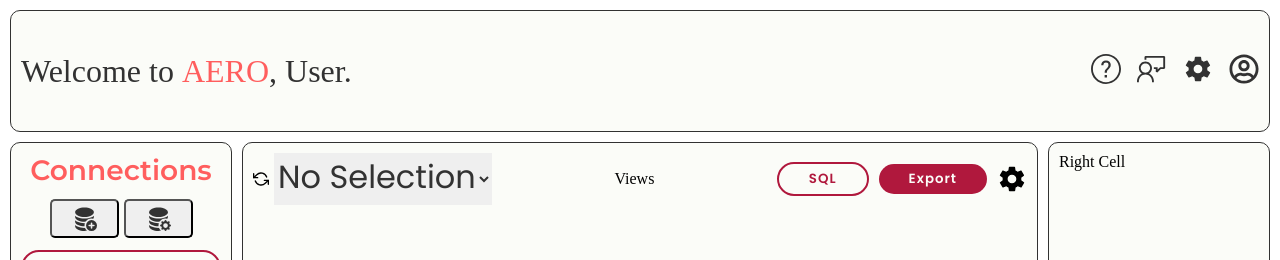
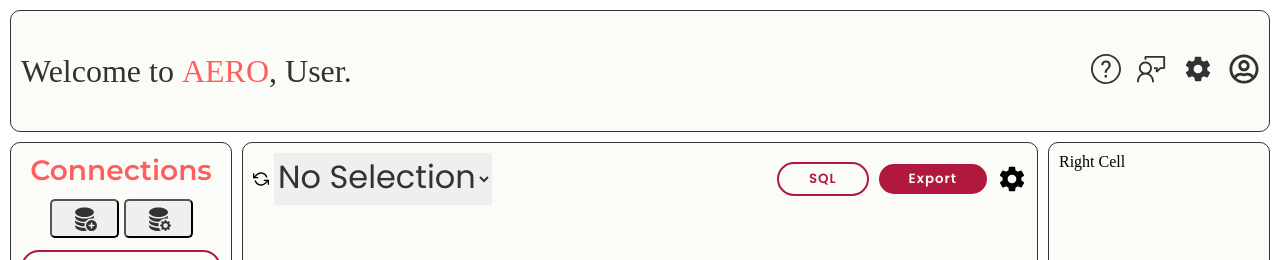
Before and after one commit to aayushkap/SaaS-DBMS-FE-APP, a Next.js app: page /DBMS in a window 1280 px wide. Shown: the top 260 px of the page. Built offline with nearby package versions, Linux system fonts and the light colour scheme; a web font is replaced by a local one.

Commit message:
Progress Commit

```diff
--- a/src/app/components/TableCell/TableCell.tsx
+++ b/src/app/components/TableCell/TableCell.tsx
@@ -179,7 +179,6 @@
             </span>
           )}
         </div>
-        <div className={styles.view}>Views</div>
         <div className={styles.buttons}>
           <TableButtons
             rowsPerPage={rowsPerPage}
--- a/src/app/components/TableComp/TableComp.tsx
+++ b/src/app/components/TableComp/TableComp.tsx
@@ -50,7 +50,7 @@
   const getIconForType = useCallback((type: string) => {
     const lowerType = type.toLowerCase();
     if (lowerType.includes("int")) return <FaHashtag size={15} />;
-    if (lowerType.includes("varchar") || lowerType.includes("varying"))
+    if (lowerType.includes("char") || lowerType.includes("text"))
       return <TbAbc size={20} />;
     if (lowerType.includes("date") || lowerType.includes("time"))
       return <FaCalendar size={15} />;
```
